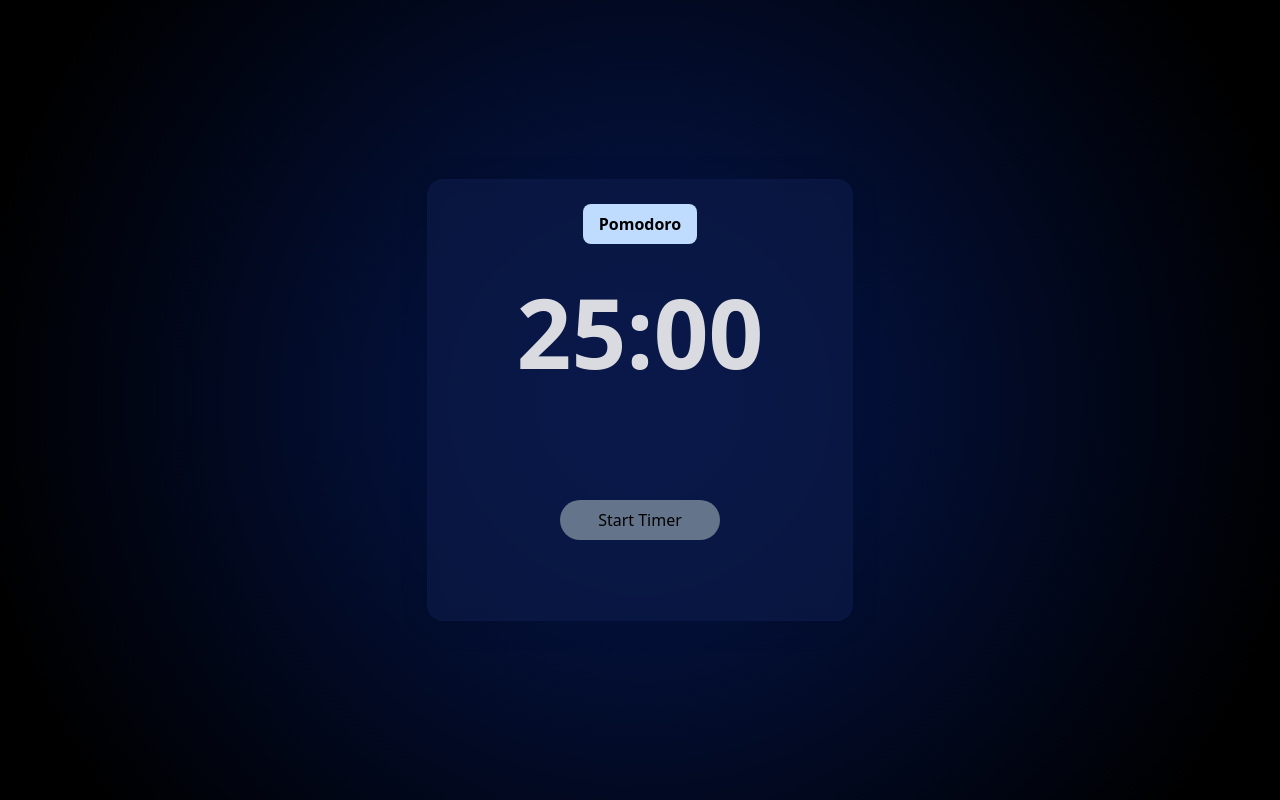
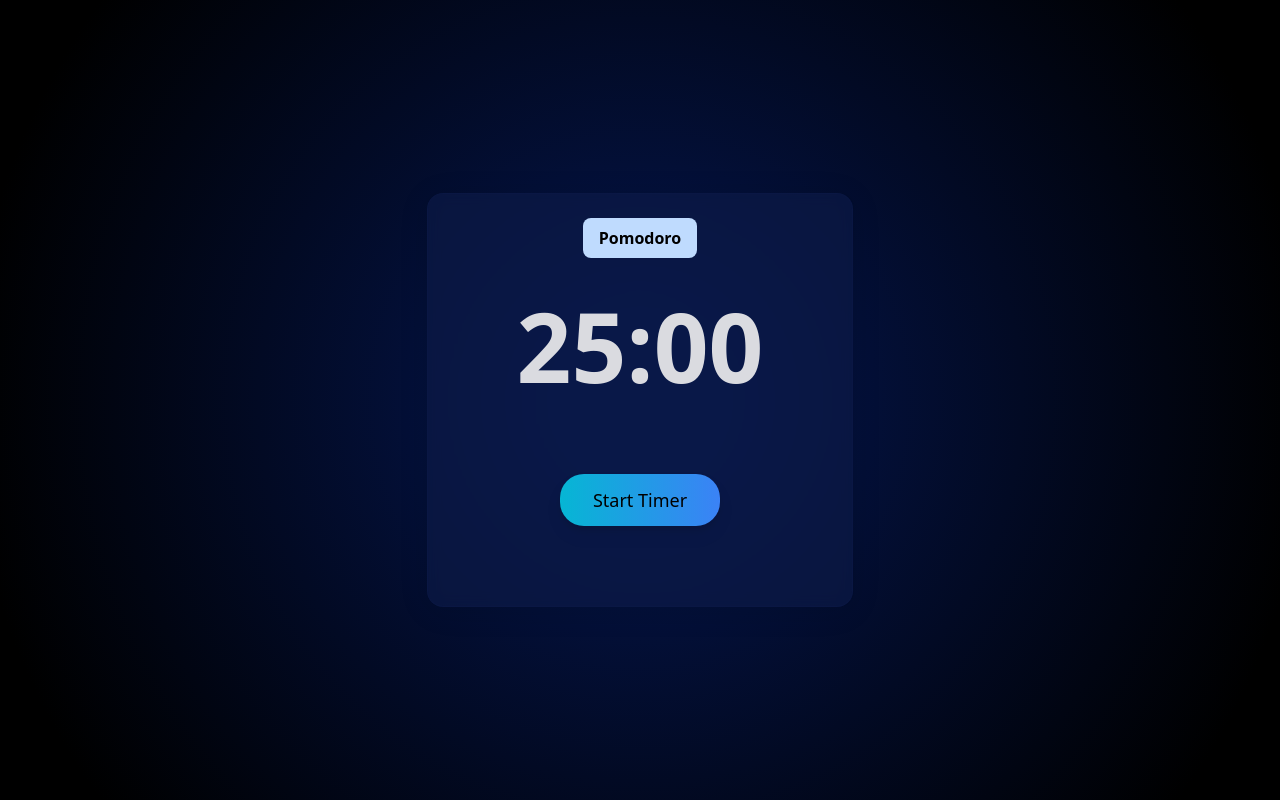
Before and after one commit to A-Hackers/PomoBuddy, a React (Create React App) app in the folder pomobuddy_frontend/: page / in a window 1280 px wide. Built offline with nearby package versions, Linux system fonts and the light colour scheme.

Commit message:
updated button

```diff
--- a/pomobuddy_frontend/src/components/Timer.jsx
+++ b/pomobuddy_frontend/src/components/Timer.jsx
@@ -32,7 +32,10 @@ const Timer = () => {
             setSeconds(59);
           } else {
             if (!displayMessage) {
-              const randomMessage = motivationalMessages[Math.floor(Math.random() * motivationalMessages.length)];
+              const randomMessage =
+                motivationalMessages[
+                  Math.floor(Math.random() * motivationalMessages.length)
+                ];
               setMotivationMessage(randomMessage);
             }
             let newMinutes = displayMessage
@@ -51,7 +54,14 @@ const Timer = () => {
       }, 1000);
     }
     return () => clearInterval(interval);
-  }, [startTimer, displayMessage, minutes, seconds, index, motivationalMessages]);
+  }, [
+    startTimer,
+    displayMessage,
+    minutes,
+    seconds,
+    index,
+    motivationalMessages,
+  ]);
 
   const handleIndexChange = (newIndex) => {
     if (newIndex !== index) {
@@ -67,21 +77,23 @@ const Timer = () => {
     <div className="items-center justify-center flex min-h-screen">
       <div className="border border-solid border-cardborder shadow-cardshadow bg-cardcolor rounded-2xl backdrop-blur-cardblur w-5/6 md:w-2/6 bg-opacity-30 grid justify-center ">
         <TimerMenu index={index} setIndex={handleIndexChange} />
-        <div className="flex justify-center flex-col items-center">
+        <div className="flex justify-center flex-col items-center pt-0 ">
           {displayMessage && (
             <div className="text-8l font-semibold py-10 mx-auto text-timercolor text-opacity-90">
               {motivationMessage}
             </div>
           )}
-          <div className="text-8xl font-semibold py-10 mx-auto text-timercolor text-opacity-90">
+          <div className="text-8xl font-semibold mt-10 mx-auto text-timercolor text-opacity-90">
             {timerMinutes}:{timerSeconds}
           </div>
         </div>
         <button
-          className="bg-slate-500 rounded-3xl w-40 py-2 mx-auto my-20"
+          className="bg-gradient-to-r from-cyan-500 to-blue-500 drop-shadow-lg rounded-3xl w-40 py-3 mx-auto my-20"
           onClick={() => setStartTimer((prev) => !prev)}
         >
-          {startTimer ? "Stop" : "Start"} Timer
+          <div className="text-lg font-medium">
+            {startTimer ? "Stop" : "Start"} Timer
+          </div>
         </button>
       </div>
     </div>
```
